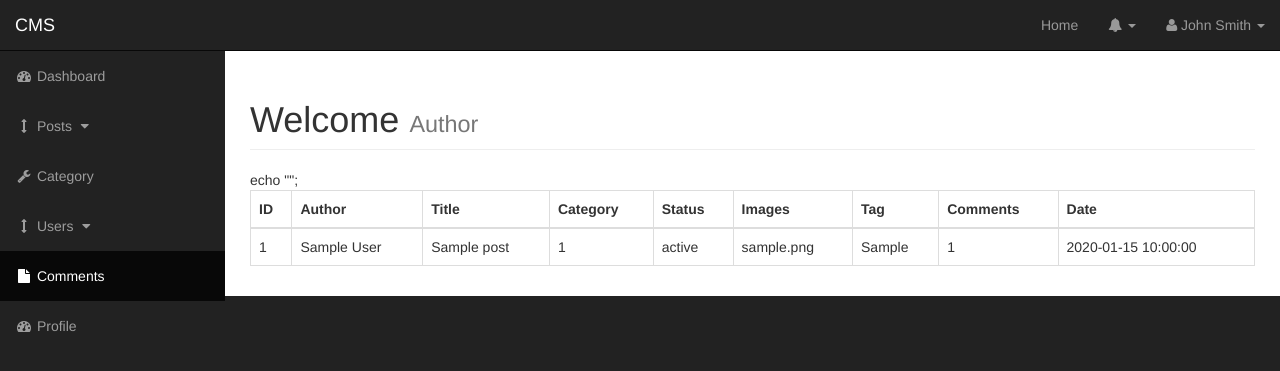
After one commit to arctronic/cms, a PHP site: page /admin/posts.php in a window 1280 px wide. The commit adds this page. Shown: the top 371 px of the page. Run offline with PHP 8.4, Linux system fonts and the light colour scheme; tables that the repository leaves empty or names only in its code hold one stand-in row (values such as "Sample post").

Commit message:
Posts page added

```diff
--- a/admin/include/nav.php
+++ b/admin/include/nav.php
@@ -68,7 +68,7 @@
                     <a href="javascript:;" data-toggle="collapse" data-target="#posts_dropdown"><i class="fa fa-fw fa-arrows-v"></i> Posts <i class="fa fa-fw fa-caret-down"></i></a>
                     <ul id="posts_dropdown" class="collapse">
                         <li>
-                            <a href="#">View All Post</a>
+                            <a href="posts.php">View All Post</a>
                         </li>
                         <li>
                             <a href="#">Add new</a>
--- /dev/null
+++ b/admin/posts.php
@@ -0,0 +1,62 @@
+<?php include "include/header.php" ?>
+
+<div id="wrapper">
+    <?php include "include/nav.php" ?>
+
+    <div id="page-wrapper">
+
+        <div class="container-fluid">
+
+            <!-- Page Heading -->
+            <div class="row">
+                <div class="col-lg-12">
+                    <h1 class="page-header">
+                        Welcome
+                        <small>Author</small>
+                    </h1>
+                    <table class="table table-bordered">
+                        <thead>
+                            <tr>
+                                <th>ID</th>
+                                <th>Author</th>
+                                <th>Title</th>
+                                <th>Category</th>
+                                <th>Status</th>
+                                <th>Images</th>
+                                <th>Tag</th>
+                                <th>Comments</th>
+                                <th>Date</th>
+                            </tr>
+                        </thead>
+                        <tbody>
+                            <?php
+                            require_once "../include/db.php";
+                            $sql = "SELECT * from posts";
+                            $data = $pdo->query($sql);
+                            while ($row = $data->fetch(PDO::FETCH_ASSOC)) {
+                                echo "<td>" . $row['post_id'] . "</td>";
+                                echo "<td>" . $row['post_author'] . "</td>";
+                                echo "<td>" . $row['post_title'] . "</td>";
+                                echo "<td>" . $row['post_category_id'] . "</td>";
+                                echo "<td>" . $row['post_status'] . "</td>";
+                                echo "<td>" . $row['post_thumbnail'] . "</td>";
+                                echo "<td>" . $row['post_tag'] . "</td>";
+                                echo "<td>" . $row['post_comment_count'] . "</td>";
+                                echo "<td>" . $row['post_date'] . "</td>";
+                                echo "</tr>";
+                            }
+                            ?>
+                            echo "</tr>";
+                        </tbody>
+                    </table>
+                </div>
+            </div>
+            <!-- /.row -->
+
+        </div>
+        <!-- /.container-fluid -->
+
+    </div>
+
+    <!-- /#page-wrapper -->
+    <?php include "include/footer.php" ?>
```
